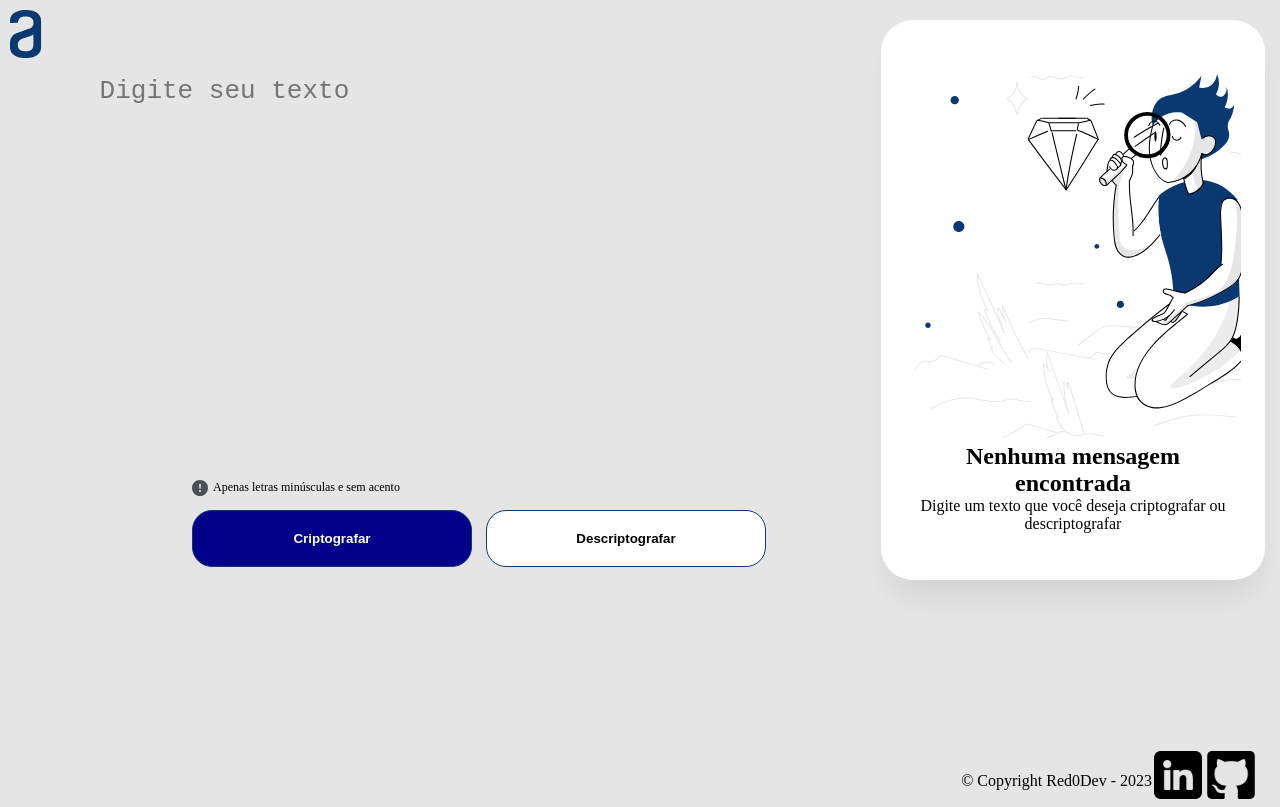
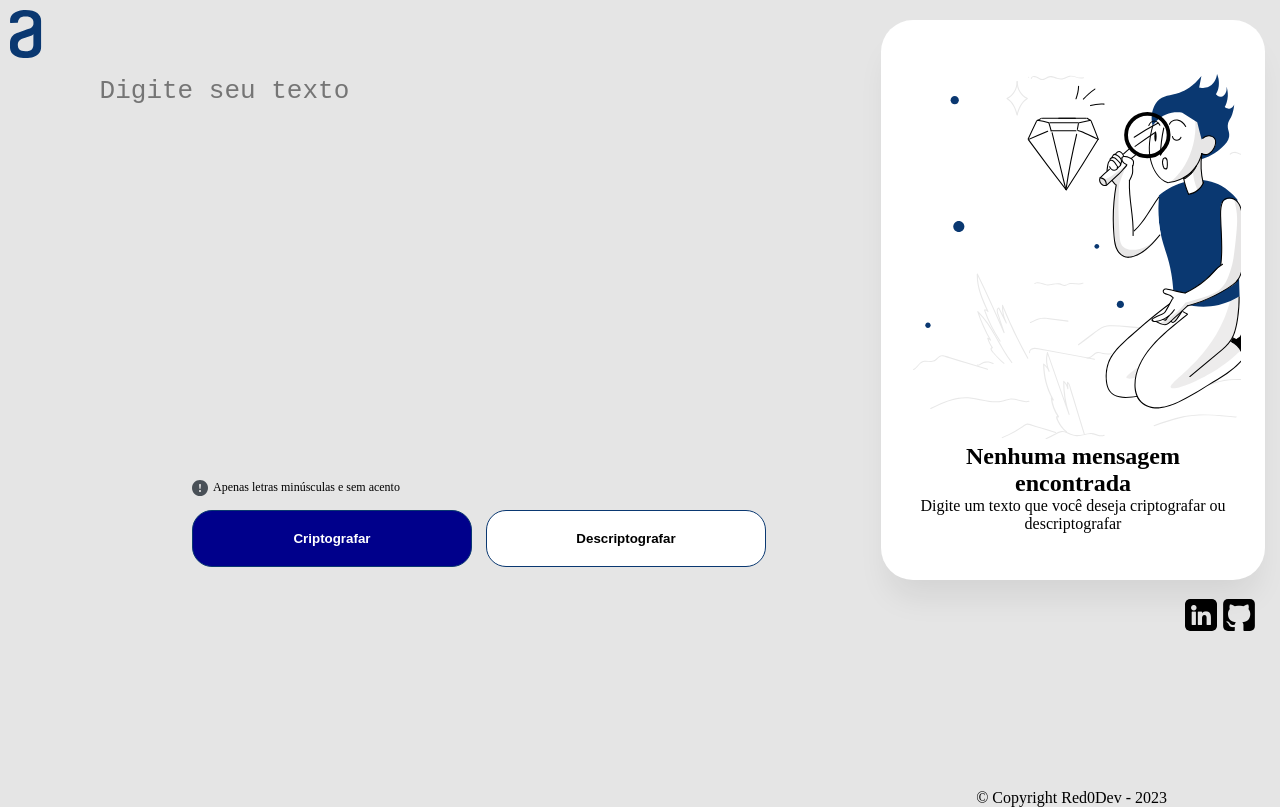
Before and after one commit to Red0Dev/Decodificador-Alura, a plain HTML site: page index.html in a window 1280 px wide. Drawn offline with Linux system fonts and the light colour scheme.

Commit message:
Icones arrumados no footer

```diff
--- a/index.html
+++ b/index.html
@@ -10,7 +10,7 @@
 </head>
 <body>
     <header>
-        <h1><img src="imagens/Vector.svg" alt="A de Alura"></h1>
+        <h1><a href="https://red0dev.github.io/Decodificador-Alura/" target="_self"><img src="imagens/Vector.svg" alt="A de Alura"></a></h1>
     </header>
 
     <main>
@@ -40,9 +40,11 @@
     </main>
 
     <footer>
-        <a href="https://github.com/red0dev" target="_blank" rel="external"><img src="imagens/github-logo-silhouette-in-a-square.png" alt="Icone github" class="icone01"></a>
-    <a href="https://www.linkedin.com/in/jonathan-gabriel-034131265/" target="_blank" rel="external"><img src="imagens/linkedin.png" alt="Icone linkedin" class="icone02"></a>
-        <span class="copyright">&copy; Copyright Red0Dev - 2023</span>
+        <div class="icones">
+            <a href="https://github.com/red0dev" target="_blank" rel="external"><img src="imagens/github-logo-silhouette-in-a-square.png" alt="Icone github" class="icone01"></a>
+            <a href="https://www.linkedin.com/in/jonathan-gabriel-034131265/" target="_blank" rel="external"><img src="imagens/linkedin.png" alt="Icone linkedin" class="icone02"></a>
+            <span class="copyright">&copy; Copyright Red0Dev - 2023</span>
+        </div>
     </footer>
 
     <script src="script.js"></script>
--- a/style.css
+++ b/style.css
@@ -125,30 +125,28 @@ h1{
 
 /* footer */
 footer{
-    padding-top: 2em;
+    margin-top: 1em;
 }
 .icone01{
     margin-top: 16px;
-    width: 3em;
+    width: 2em;
     border-radius: 5px;
     position: absolute;
     right: 25px;
-    bottom: 1px;
 }
 .icone02{
     margin-top: 16px;
-    width: 3em;
+    width: 2em;
     border-radius: 5px;
     position: absolute;
-    right: 78px;
-    bottom: 1px;
+    right: 63px;
 }
 .copyright{
     color: black;
     font-size: 1em;
     position: absolute;
-    right: 128px;
-    bottom: 10px;
+    right: 113px;
+    bottom: -7px;
 }
 
 @media screen and (width: 480px) and (orientation: portrait) {
```
